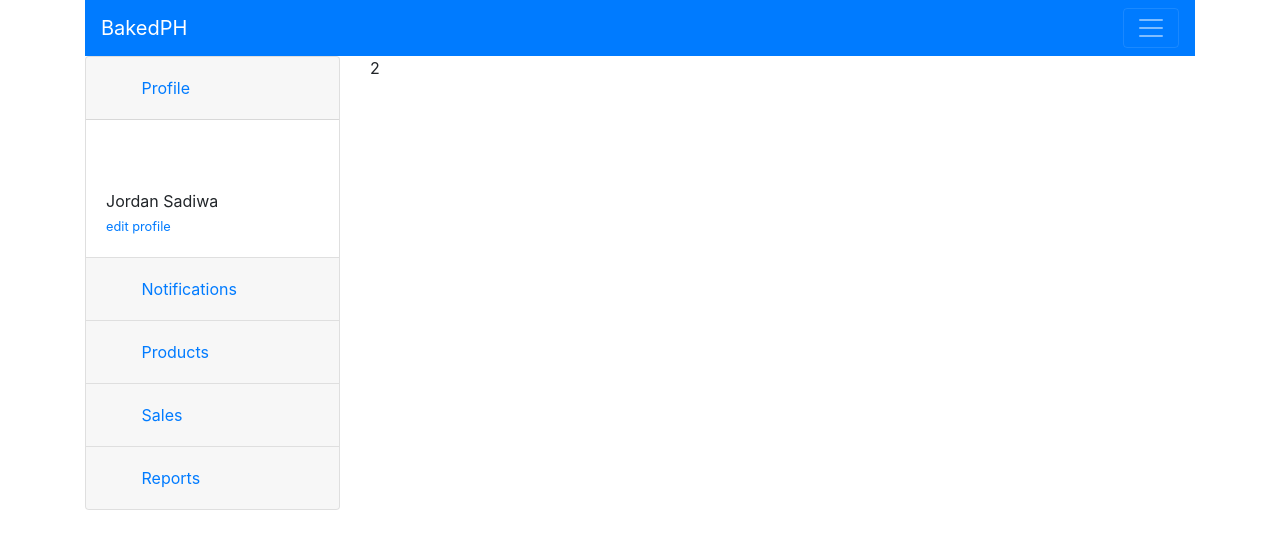
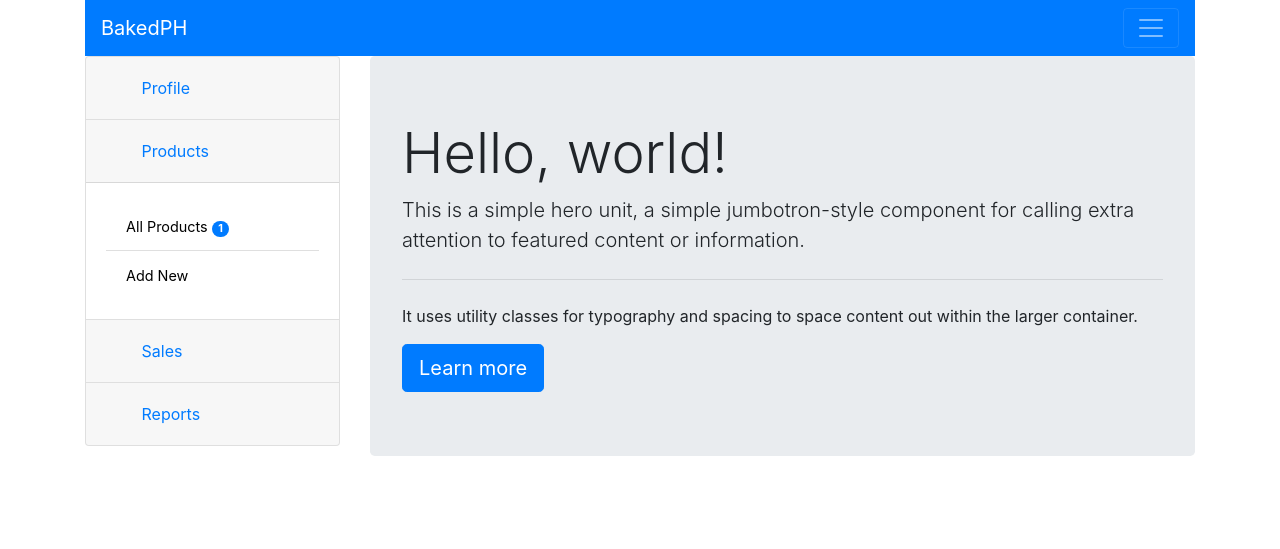
Before and after one commit to cyborg999/bakedph, a PHP site: page /dashboard.php in a window 1280 px wide. Shown: the top 549 px of the page. Run offline with PHP 8.4, Linux system fonts and the light colour scheme; a user stored in the database is signed in; data comes from the database, SQL or seed files in the repository; tables that the repository leaves empty or names only in its code hold one stand-in row (values such as "Sample post"); some libraries are stand-ins or nearby versions.

Commit message:
added all products view, add new product, delete, spinner

```diff
--- a/css/style.css
+++ b/css/style.css
@@ -1,3 +1,21 @@
 .hidden {
 	display: none;
 }
+.black {
+	font-size: .9em;
+	color: black;
+}
+.preloader {
+	content: "";
+	width: 100%;
+	height: 100vh;
+	position: fixed;
+	left: 0;
+	top: 0;
+	background: rgba(255,255,255,.5);
+	z-index: 999;
+}
+.preloader .btn {
+	display: block;
+	margin: 20% auto 0;
+}
--- a/dashboard.php
+++ b/dashboard.php
@@ -5,91 +5,20 @@
 		<div class="row">
 			<br>
 			<div class="col-sm-3">
-				<div class="accordion" id="accordionExample">
-				  <div class="card ">
-				    <div class="card-header" id="headingOne">
-				      <h2 class="mb-0">
-				        <button class="btn btn-link btn-block text-left" type="button" data-toggle="collapse" data-target="#collapseProfile" aria-expanded="true" aria-controls="collapseProfile">
-				          <svg class="bi" width="18" height="18" fill="currentColor"><use xlink:href="./node_modules/bootstrap-icons/bootstrap-icons.svg#file-person"/></svg> Profile
-				        </button>
-				      </h2>
-				    </div>
+				<?php include_once "./sidenav.php"; ?>
+			</div>
+			<div class="col-sm-9">
 
-				    <div id="collapseProfile" class="show collapse" aria-labelledby="headingOne" data-parent="#accordionExample">
-				      <div class="card-body">
-				      	<div class="col-sm"><svg class="bi" width="50" height="50" fill="currentColor"><use xlink:href="./node_modules/bootstrap-icons/bootstrap-icons.svg#file-person-fill"/></svg></div>
 
-				        Jordan Sadiwa
-				        <br>
-				        <small>
-				        <a href="">edit profile</a>
-				        </small>
-				      </div>
-				    </div>
-				  </div>
-				    <div class="card">
-				    <div class="card-header" id="headingOne">
-				      <h2 class="mb-0">
-				        <button class="btn btn-link btn-block text-left" type="button" data-toggle="collapse" data-target="#collapseZero" aria-expanded="true" aria-controls="collapseZero">
-				           <svg class="bi" width="18" height="18" fill="currentColor"><use xlink:href="./node_modules/bootstrap-icons/bootstrap-icons.svg#bell"/></svg> Notifications
-				        </button>
-				      </h2>
-				    </div>
+				<div class="jumbotron">
+				  <h1 class="display-4">Hello, world!</h1>
+				  <p class="lead">This is a simple hero unit, a simple jumbotron-style component for calling extra attention to featured content or information.</p>
+				  <hr class="my-4">
+				  <p>It uses utility classes for typography and spacing to space content out within the larger container.</p>
+				  <a class="btn btn-primary btn-lg" href="login.php" role="button">Learn more</a>
+				</div>
 
-				    <div id="collapseZero" class="collapse" aria-labelledby="headingOne" data-parent="#accordionExample">
-				      <div class="card-body">
-				        TODO
-				      </div>
-				    </div>
-				  </div>
-
-				  <div class="card">
-				    <div class="card-header" id="headingOne">
-				      <h2 class="mb-0">
-				        <button class="btn btn-link btn-block text-left" type="button" data-toggle="collapse" data-target="#collapseOne" aria-expanded="true" aria-controls="collapseOne">
-				          <svg class="bi" width="18" height="18" fill="currentColor"><use xlink:href="./node_modules/bootstrap-icons/bootstrap-icons.svg#clipboard-plus"/></svg> Products
-				        </button>
-				      </h2>
-				    </div>
-
-				    <div id="collapseOne" class="collapse" aria-labelledby="headingOne" data-parent="#accordionExample">
-				      <div class="card-body">
-				        Anim pariatur cliche reprehenderit, enim eiusmod high life accusamus terry richardson ad squid. 3 wolf moon officia aute, non cupidatat skateboard dolor brunch. Food truck quinoa nesciunt laborum eiusmod.
-				      </div>
-				    </div>
-				  </div>
-
-				  <div class="card">
-				    <div class="card-header" id="headingTwo">
-				      <h2 class="mb-0">
-				        <button class="btn btn-link btn-block text-left collapsed" type="button" data-toggle="collapse" data-target="#collapseTwo" aria-expanded="false" aria-controls="collapseTwo">
-				          <svg class="bi" width="18" height="18" fill="currentColor"><use xlink:href="./node_modules/bootstrap-icons/bootstrap-icons.svg#receipt"/></svg> Sales
-				        </button>
-				      </h2>
-				    </div>
-				    <div id="collapseTwo" class="collapse" aria-labelledby="headingTwo" data-parent="#accordionExample">
-				      <div class="card-body">
-				        TODO
-				      </div>
-				    </div>
-				  </div>
-				  <div class="card">
-				    <div class="card-header" id="headingThree">
-				      <h2 class="mb-0">
-				        <button class="btn btn-link btn-block text-left collapsed" type="button" data-toggle="collapse" data-target="#collapseThree" aria-expanded="false" aria-controls="collapseThree">
-				         <svg class="bi" width="18" height="18" fill="currentColor"><use xlink:href="./node_modules/bootstrap-icons/bootstrap-icons.svg#clipboard-data"/></svg>  Reports
-				        </button>
-				      </h2>
-				    </div>
-				    <div id="collapseThree" class="collapse" aria-labelledby="headingThree" data-parent="#accordionExample">
-				      <div class="card-body">
-				       TODO
-				      </div>
-				    </div>
-				  </div>
-				</div>
 			</div>
-			<div class="col-sm-9">2</div>
 		</div>
 
 	</div>
--- a/dashboardnav.php
+++ b/dashboardnav.php
@@ -14,3 +14,10 @@
     </ul>
   </div>
 </nav>
+
+<?php
+	//restrict acccess to page if not logged in
+	if(!isset($_SESSION['id'])){
+		header("Location:logout.php");
+	}
+?>
--- a/error.php
+++ b/error.php
@@ -1,7 +1,13 @@
 <?php if(count($err)): ?>
+	<br>
 	<?php foreach($err as $idx => $error): ?>
 		<div class="alert alert-danger" role="alert">
 			<?= $error ?>
 		</div>
 	<?php endforeach ?>
+<?php elseif($model->showSuccessMessage() != ""): ?>
+	<br>
+	<div class="alert alert-success" role="alert">
+		<?= $model->showSuccessMessage(); ?>
+	</div>
 <?php endif ?>
--- a/index.php
+++ b/index.php
@@ -1,4 +1,4 @@
-<?php include_once "./head.php"; ?>
+<?php include "./head.php"; ?>
 <body>
 	<div class="container-sm">
 		<?php include_once "./nav.php"; ?>
--- a/login.php
+++ b/login.php
@@ -22,6 +22,10 @@
 					    <label class="form-check-label" for="exampleCheck1">Check me out</label>
 					  </div> -->
 					  <button type="submit" class="btn btn-primary">Submit </button>
+					  <br>
+					  <br>
+					  <hr>
+					  <a href="signup.php">No Account Yet? Sign up for here</a>
 					</form>
 				</div>
 			<!-- errors -->
--- a/model.php
+++ b/model.php
@@ -4,6 +4,7 @@ session_start();
 class Model {
 	public $db;
 	public $errors = array();
+	public $success;
 
 	public function __construct(){
 		require_once "config.php";
@@ -15,7 +16,93 @@ class Model {
 		$this->addStoreListener();
 		$this->addSubscriptionListener();
 		$this->getAllUnverifiedStores();
+		$this->addProductListener();
+		$this->deleteProductListener();
 	}
+
+	public function deleteProductListener(){
+		if(isset($_POST['deleteProduct'])){
+			$sql = "
+				DELETE from product
+				WHERE id = ?
+			";
+
+			$this->db->prepare($sql)->execute(array($_POST['id']));
+
+			die(json_encode(array("added")));
+		}
+	}
+
+	public function getAllProducts(){
+		$sql = "
+			SELECT *
+			FROM product
+			WHERE storeid = '".$_SESSION['storeid']."'
+		";
+
+		return $this->db->query($sql)->fetchAll();
+	}
+
+	public function getProductCount(){
+		$sql = "
+			SELECT count(id) as total
+			FROM product
+			WHERE storeid = '".$_SESSION['storeid']."'
+		";
+
+		$record =  $this->db->query($sql)->fetch();
+
+		if($record){
+			return $record['total'];
+		} else {
+			return 0;
+		}
+	}
+
+	//for easy deletion of records
+	public function reset(){
+		$sql = "delete from store";
+		$this->db->prepare($sql)->execute(array());
+		$sql = "delete from user";
+		$this->db->prepare($sql)->execute(array());
+		$sql = "delete from product";
+		$this->db->prepare($sql)->execute(array());
+	}
+
+	public function addProductListener(){
+		if(isset($_POST['addproduct'])){
+			$sql = "
+				SELECT *
+				FROM product
+				WHERE name = '".$_POST['name']."'  AND storeid = '".$_SESSION['storeid']."'
+				LIMIT 1
+			";
+
+			$exists = $this->db->query($sql)->fetch();
+
+
+			if(!$exists){
+				$sql = "
+					INSERT INTO product(name,srp,qty,expiry_date,storeid)
+					VALUES(?,?,?,?,?)
+				";
+
+				$this->db->prepare($sql)->execute(array($_POST['name'], $_POST['price'],$_POST['qty'],$_POST['expiry'],$_SESSION['storeid']));
+
+				$this->success = "You have sucesfully added this product.";
+
+			} else {
+				$this->errors[] = "You already have this product added before.";
+			}
+
+			return $this;
+		}
+	}
+
+	public function showSuccessMessage(){
+		return $this->success;
+	}
+
 
 	public function getAllUnverifiedStores(){
 		$sql = "
@@ -87,8 +174,10 @@ class Model {
 	public function loginListener(){
 		if(isset($_POST['login'])){
 			$sql = "
-				SELECT *
-				FROM user
+				SELECT t1.*, t2.id as 'storeId'
+				FROM user t1
+				LEFT JOIN store t2
+				ON t1.id = t2.userid
 				WHERE username = '".$_POST['username']."'
 				AND password = '".md5($_POST['password'])."'
 
@@ -103,6 +192,7 @@ class Model {
 				//redirect to dashboard
 				$_SESSION['id'] = $exists['id'];
 				$_SESSION['username'] = $exists['username'];
+				$_SESSION['storeid'] = $exists['storeId'];
 
 				header("Location:dashboard.php");
 			}
--- /dev/null
+++ b/reset.php
@@ -0,0 +1,5 @@
+<?php
+	include_once "./model.php";
+
+	$model = new Model();
+	$model->reset();
--- /dev/null
+++ b/sidenav.php
@@ -0,0 +1,89 @@
+	<div class="accordion" id="accordionExample">
+				  <div class="card ">
+				    <div class="card-header" id="headingOne">
+				      <h2 class="mb-0">
+				        <button class="btn btn-link btn-block text-left" type="button" data-toggle="collapse" data-target="#collapseProfile" aria-expanded="true" aria-controls="collapseProfile">
+				          <svg class="bi" width="18" height="18" fill="currentColor"><use xlink:href="./node_modules/bootstrap-icons/bootstrap-icons.svg#file-person"/></svg> Profile
+				        </button>
+				      </h2>
+				    </div>
+
+				    <div id="collapseProfile" class=" collapse" aria-labelledby="headingOne" data-parent="#accordionExample">
+				      <div class="card-body">
+				      	<div class="col-sm"><svg class="bi" width="50" height="50" fill="currentColor"><use xlink:href="./node_modules/bootstrap-icons/bootstrap-icons.svg#file-person-fill"/></svg></div>
+				        <?= $_SESSION['username'] ?>
+				        <br>
+				        <small>
+				        <a href="">edit profile</a>
+				        </small>
+				      </div>
+				    </div>
+				  </div>
+				    <div class="card hidden">
+				    <div class="card-header" id="headingOne">
+				      <h2 class="mb-0">
+				        <button class="btn btn-link btn-block text-left" type="button" data-toggle="collapse" data-target="#collapseZero" aria-expanded="true" aria-controls="collapseZero">
+				           <svg class="bi" width="18" height="18" fill="currentColor"><use xlink:href="./node_modules/bootstrap-icons/bootstrap-icons.svg#bell"/></svg> Notifications
+				        </button>
+				      </h2>
+				    </div>
+
+				    <div id="collapseZero" class="collapse" aria-labelledby="headingOne" data-parent="#accordionExample">
+				      <div class="card-body">
+				        TODO
+				      </div>
+				    </div>
+				  </div>
+
+				  <div class="card">
+				    <div class="card-header" id="headingOne">
+				      <h2 class="mb-0">
+				        <button class="btn btn-link btn-block text-left" type="button" data-toggle="collapse" data-target="#collapseOne" aria-expanded="true" aria-controls="collapseOne">
+				          <svg class="bi" width="18" height="18" fill="currentColor"><use xlink:href="./node_modules/bootstrap-icons/bootstrap-icons.svg#clipboard-plus"/></svg> Products
+				        </button>
+				      </h2>
+				    </div>
+
+				    <div id="collapseOne" class="show collapse" aria-labelledby="headingOne" data-parent="#accordionExample">
+				      <div class="card-body">
+				      	<ul class="list-group list-group-flush">
+						  <li class="list-group-item">
+						  	<a href="products.php" class="black">All Products <span class="badge badge-primary badge-pill"><?= $model->getProductCount(); ?></span></a>
+						  </li>
+						  <li class="list-group-item">
+						  	<a href="addproduct.php" class="black">Add New</a>
+						  </li>
+						</ul>
+				      </div>
+				    </div>
+				  </div>
+
+				  <div class="card">
+				    <div class="card-header" id="headingTwo">
+				      <h2 class="mb-0">
+				        <button class="btn btn-link btn-block text-left collapsed" type="button" data-toggle="collapse" data-target="#collapseTwo" aria-expanded="false" aria-controls="collapseTwo">
+				          <svg class="bi" width="18" height="18" fill="currentColor"><use xlink:href="./node_modules/bootstrap-icons/bootstrap-icons.svg#receipt"/></svg> Sales
+				        </button>
+				      </h2>
+				    </div>
+				    <div id="collapseTwo" class="collapse" aria-labelledby="headingTwo" data-parent="#accordionExample">
+				      <div class="card-body">
+				        TODO
+				      </div>
+				    </div>
+				  </div>
+				  <div class="card">
+				    <div class="card-header" id="headingThree">
+				      <h2 class="mb-0">
+				        <button class="btn btn-link btn-block text-left collapsed" type="button" data-toggle="collapse" data-target="#collapseThree" aria-expanded="false" aria-controls="collapseThree">
+				         <svg class="bi" width="18" height="18" fill="currentColor"><use xlink:href="./node_modules/bootstrap-icons/bootstrap-icons.svg#clipboard-data"/></svg>  Reports
+				        </button>
+				      </h2>
+				    </div>
+				    <div id="collapseThree" class="collapse" aria-labelledby="headingThree" data-parent="#accordionExample">
+				      <div class="card-body">
+				       TODO
+				      </div>
+				    </div>
+				  </div>
+				</div>
```
Also changed, not shown: addproduct.php (added, +45 -0 lines), products.php (added, +82 -0 lines), spinner.php (added, +8 -0 lines).
